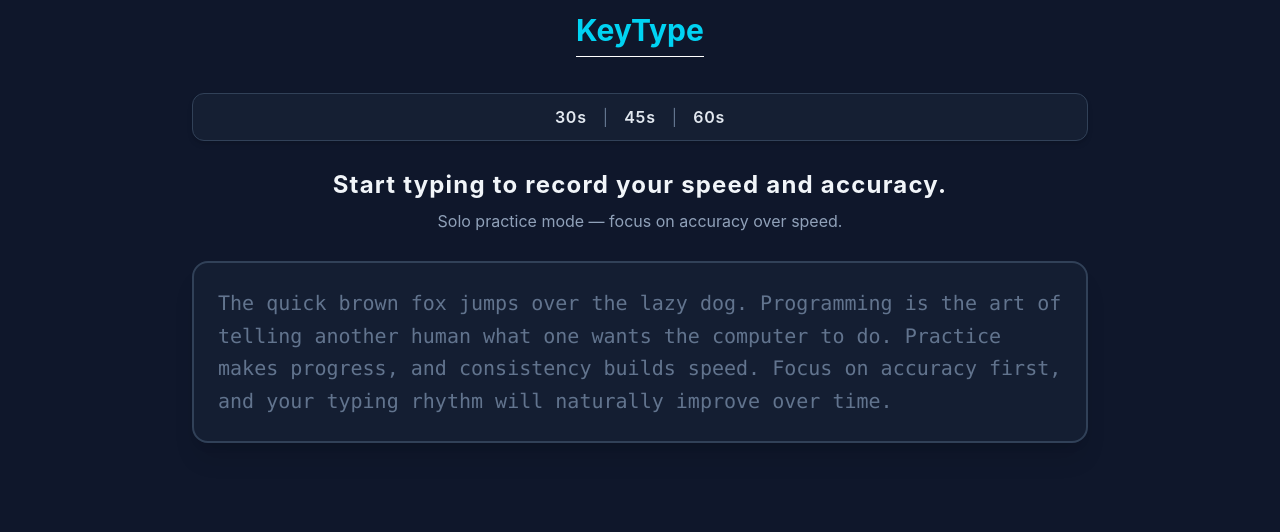
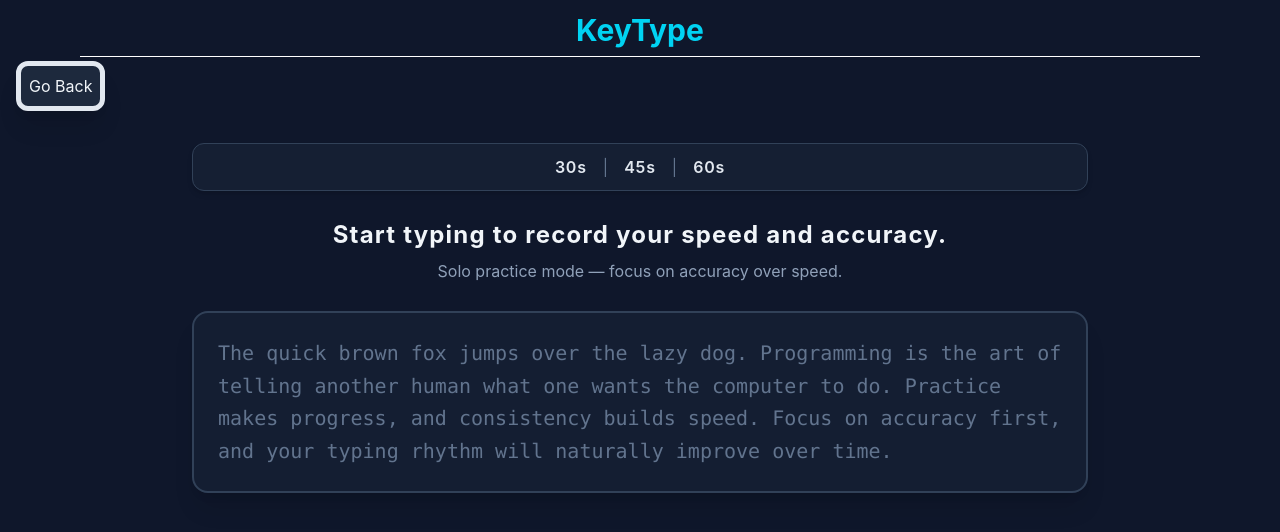
Before and after one commit to nirajv2006/KeyType, a React (Vite) app: page /STT in a window 1280 px wide. Shown: the top 532 px of the page. Built offline with nearby package versions, Linux system fonts and the light colour scheme.

Commit message:
Added Go Back button to STT

```diff
--- a/src/pages/STT.jsx
+++ b/src/pages/STT.jsx
@@ -26,9 +26,16 @@ export default function STT() {
 
   return (
     <Transition>
-      <div className="flex flex-col items-center min-h-screen bg-slate-900 px-4 pb-8">
+      <div className=" min-h-screen bg-slate-900 px-4 pb-8">
         <Header />
 
+        <button
+        onClick={handleGoBack}
+        className="bg-slate-800 hover:bg-slate-700 text-slate-100 hover:text-cyan-500 rounded border border-5 border-slate-200 hover:border-cyan-500 rounded-xl p-2 shadow-xl hover:scale-105 transition-all duration-200 cursor-pointer group"
+        >
+          Go Back
+        </button>
+        <div className="flex flex-col items-center justify-center">
         {/* Main Content Area */}
         <main className="flex flex-col items-center justify-center gap-6 w-full max-w-4xl my-auto mt-8">
 
@@ -93,8 +100,8 @@ export default function STT() {
               })}
             </p>
           </div>
-
         </main>
+        </div>
       </div>
     </Transition>
   );
```
